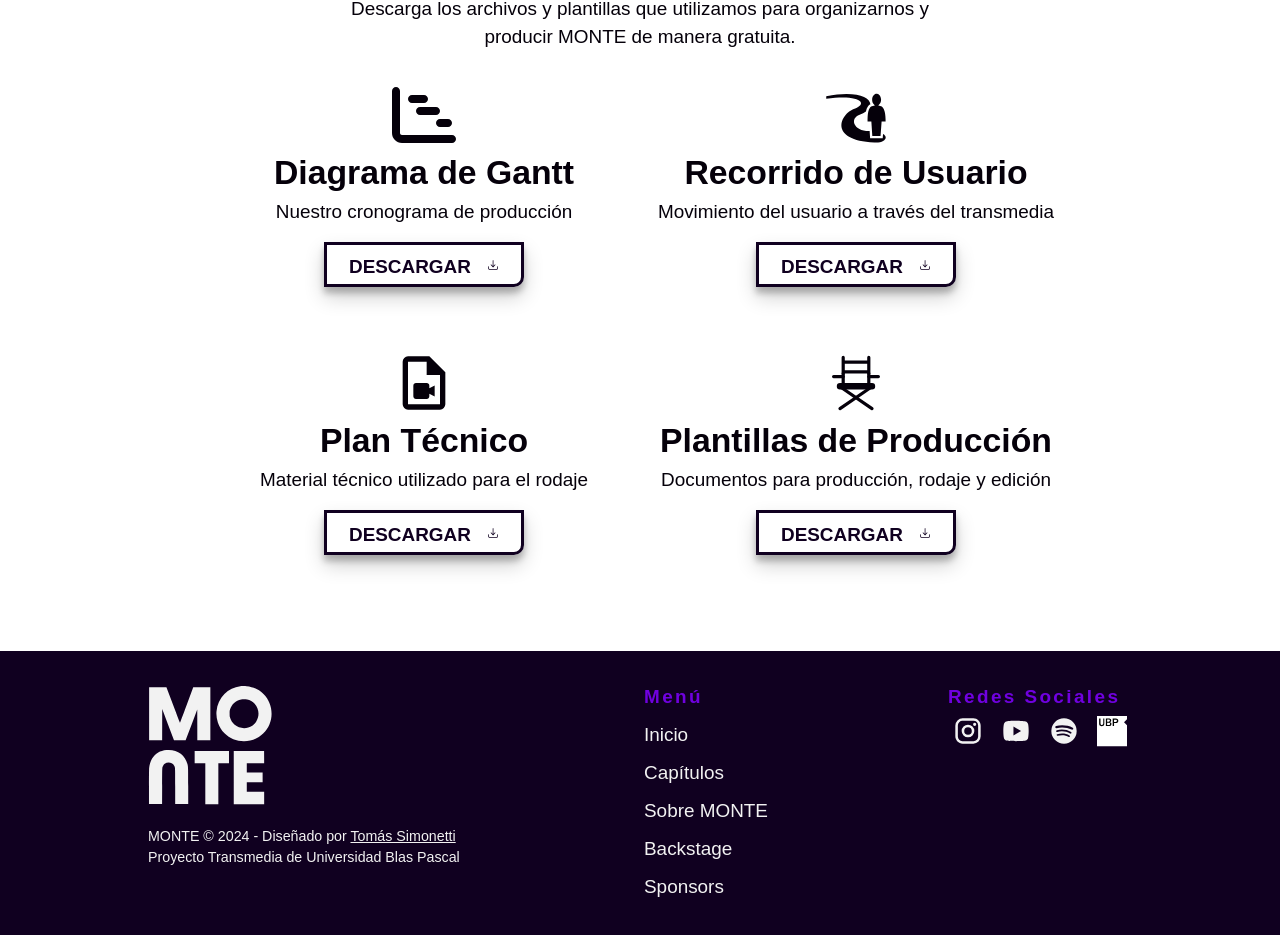
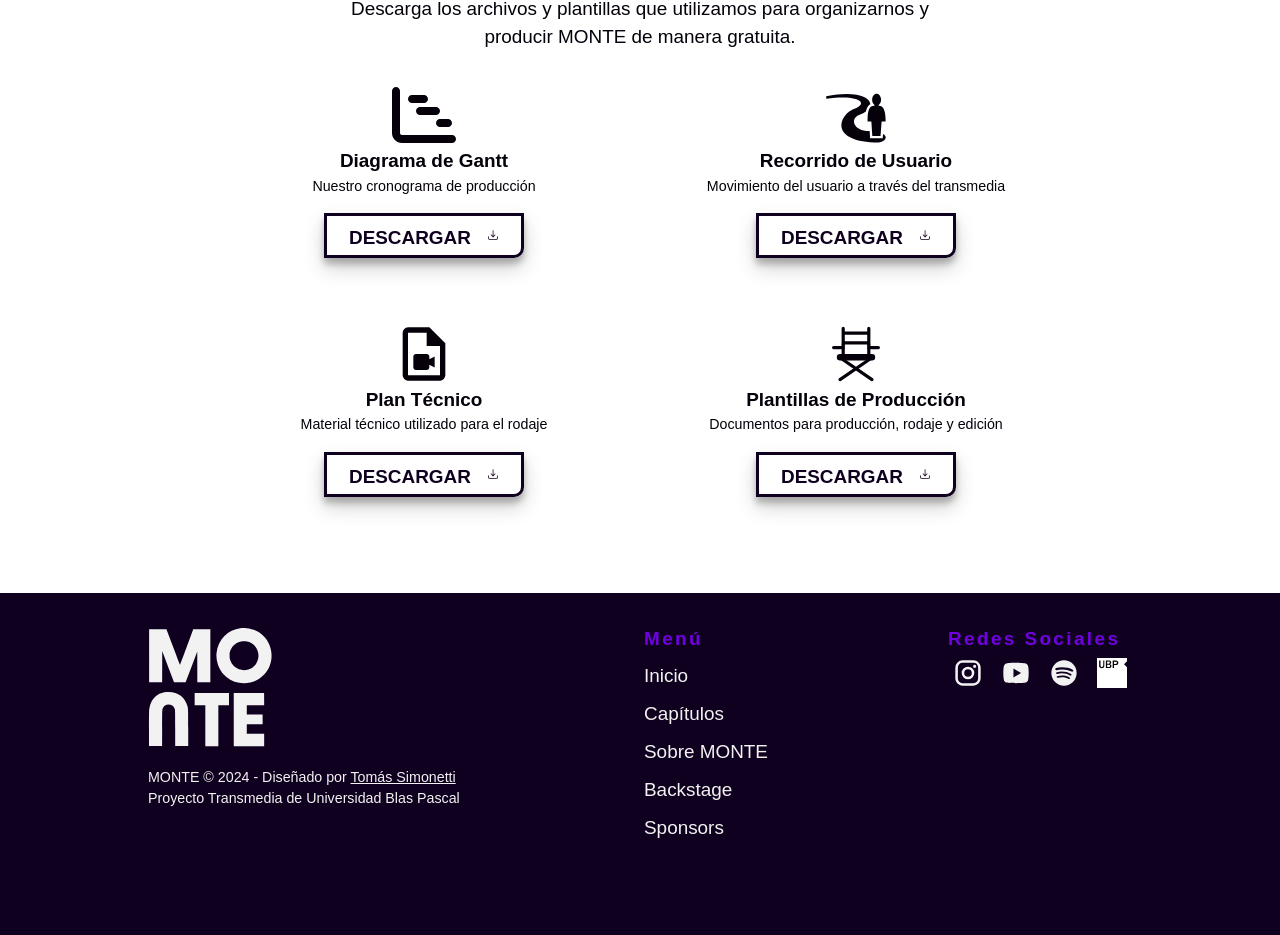
Before and after one commit to SimonettiT/monte-website, a Vue app: page /backstage in a window 1280 px wide. Shown: the part 7451-8386 px from the top of the page. After the commit the page ends 8335 px from the top, so only its background shows below. Built offline with nearby package versions, Linux system fonts and the light colour scheme; a web font is replaced by a local one.

Commit message:
Changed style

```diff
--- a/src/components/DownloadableFiles.vue
+++ b/src/components/DownloadableFiles.vue
@@ -48,7 +48,7 @@ const downloadables = ref([
 
                     </div>
                     <div class="downloadable__info">
-                        <h4>{{ item.title }}</h4>
+                        <h5>{{ item.title }}</h5>
                         <p>{{ item.description }}</p>
                         <a :href="item.link" class="btn btn-outline" target="_blank"><span class="btn-text">DESCARGAR</span> <DownloadIcon class="download-icon"/></a>
                     </div>
@@ -82,6 +82,8 @@ section.downloadables
             align-items: center
     .downloadables__item
         width: 400px
+        p
+            font-size: fonts.$font-sm
         .downloadable__icon
             height: variables.$icon-xxxl
 .btn-outline
```
